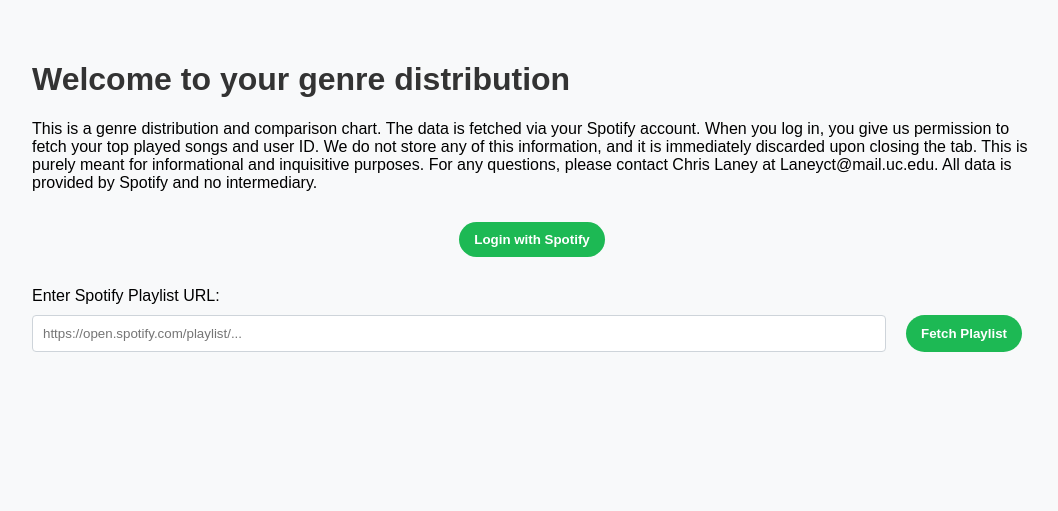
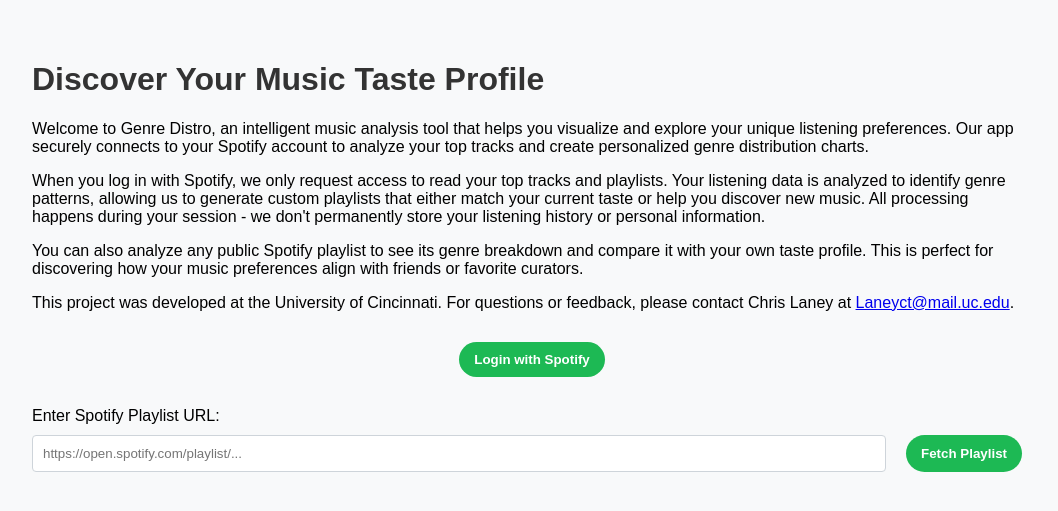
Before and after one commit to chrislaney/SpotifyStats, a Flask app: template spotifySongAttributes/main/templates/index.html in a window 1280 px wide. Shown: the top 511 px of the page, without its empty margins (108-1166 px from the left). Run offline with Flask 3, Linux system fonts and the light colour scheme; the template is opened without the code that fills it, so the values that code supplies are empty; parts of the project's set-up code (start-up, migrations or seed data) failed here and were passed over.

Commit message:
Other small updates I think

```diff
--- a/spotifySongAttributes/main/main.py
+++ b/spotifySongAttributes/main/main.py
@@ -189,6 +189,15 @@ def get_user():
                 user.cluster_id = clusterer.predict(user.__dict__)
                 print(user.cluster_id) #debug?
                 print(user.__dict__) #debug?
+
+                #Sort subgenres and supergenres before passing to template
+                sorted_subgenres = dict(sorted(user.subgenres.items(), key=lambda item: item[1], reverse=True))
+                sorted_supergenres = dict(sorted(user.supergenres.items(), key=lambda item: item[1], reverse=True))
+
+                # Update user object with sorted genres
+                user.subgenres = sorted_subgenres
+                user.supergenres = sorted_supergenres
+
                 # Save to DynamoDB
                 db_handler.save_user_data(user.__dict__)
 
@@ -201,6 +210,8 @@ def get_user():
 
                 return render_template('dashboard.html', user=user.__dict__)
             else:
+                existing_user_data['subgenres'] = dict(sorted(existing_user_data['subgenres'].items(), key=lambda item: item[1], reverse=True))
+                existing_user_data['supergenres'] = dict(sorted(existing_user_data['supergenres'].items(), key=lambda item: item[1], reverse=True))
                 return render_template('dashboard.html', user=existing_user_data)
 
 
--- a/spotifySongAttributes/main/templates/index.html
+++ b/spotifySongAttributes/main/templates/index.html
@@ -48,12 +48,18 @@
 <body>
     <div class="main-container">
         <div class="welcome-section">
-            <h1>Welcome to your genre distribution</h1>
+            <h1>Discover Your Music Taste Profile</h1>
             <p>
-                This is a genre distribution and comparison chart. The data is fetched via your Spotify account.
-                When you log in, you give us permission to fetch your top played songs and user ID. We do not store any of this
-                information, and it is immediately discarded upon closing the tab. This is purely meant for informational and inquisitive purposes.
-                For any questions, please contact Chris Laney at Laneyct@mail.uc.edu. All data is provided by Spotify and no intermediary.
+                Welcome to Genre Distro, an intelligent music analysis tool that helps you visualize and explore your unique listening preferences. Our app securely connects to your Spotify account to analyze your top tracks and create personalized genre distribution charts.
+            </p>
+            <p>
+                When you log in with Spotify, we only request access to read your top tracks and playlists. Your listening data is analyzed to identify genre patterns, allowing us to generate custom playlists that either match your current taste or help you discover new music. All processing happens during your session - we don't permanently store your listening history or personal information.
+            </p>
+            <p>
+                You can also analyze any public Spotify playlist to see its genre breakdown and compare it with your own taste profile. This is perfect for discovering how your music preferences align with friends or favorite curators.
+            </p>
+            <p>
+                This project was developed at the University of Cincinnati. For questions or feedback, please contact Chris Laney at <a href="mailto:Laneyct@mail.uc.edu">Laneyct@mail.uc.edu</a>.
             </p>
         </div>
 
```
Also changed, not shown: spotifySongAttributes/main/unknown_genres.json (+8 -8 lines).
